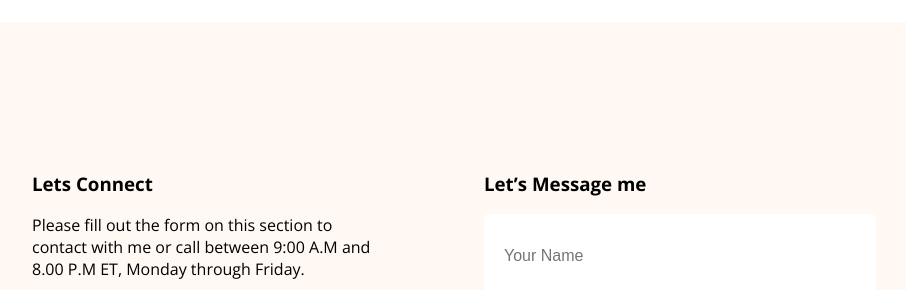
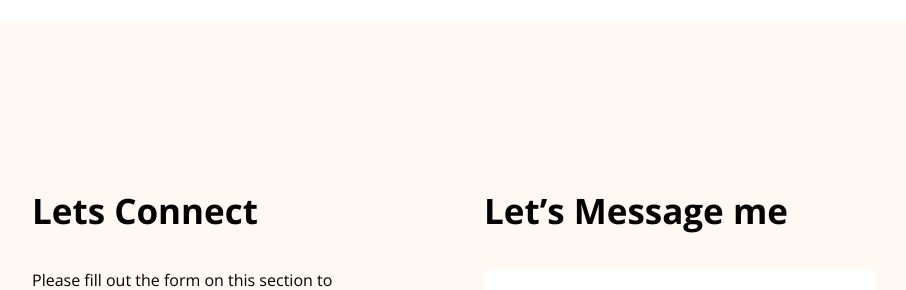
Before and after one commit to nazmulh6/web-dev-portfolio, a plain HTML site: page index.html in a window 1280 px wide. Shown: the part 3359-3649 px from the top of the page, without its empty margins (206-1112 px from the left). Drawn offline with nearby package versions, Linux system fonts and the light colour scheme.

Commit message:
added update info

```diff
--- a/index.html
+++ b/index.html
@@ -145,7 +145,7 @@
 
     <div class="footer-coloumn">
     <h3 class="footer-coloumn-title">Lets Connect</h3>
-    <p class="footer-coloumn-description">Please fill out the form on this section to contact with me or call between 9:00 A.M and 8.00 P.M ET, Monday through Friday.</p>
+    <p class="footer-coloumn-description">Please fill out the form on this section to contact with me or call between 9:00 A.M and 8.00 P.M ET, Sunday to Thursday.</p>
     <div>
         <a href=""><img src="images/icons/facebook.png" alt=""></a>
         <a href=""><img src="images/icons/insta.png" alt=""></a>
--- a/styles/portfolio.css
+++ b/styles/portfolio.css
@@ -183,3 +183,7 @@ footer input[type="text"], footer input[type="email"], footer textarea{
     margin-bottom: 24px;
     border: none;
 }
+.footer-coloumn-title{
+    font-size: 35px;
+    font-weight: bold;
+}
```
